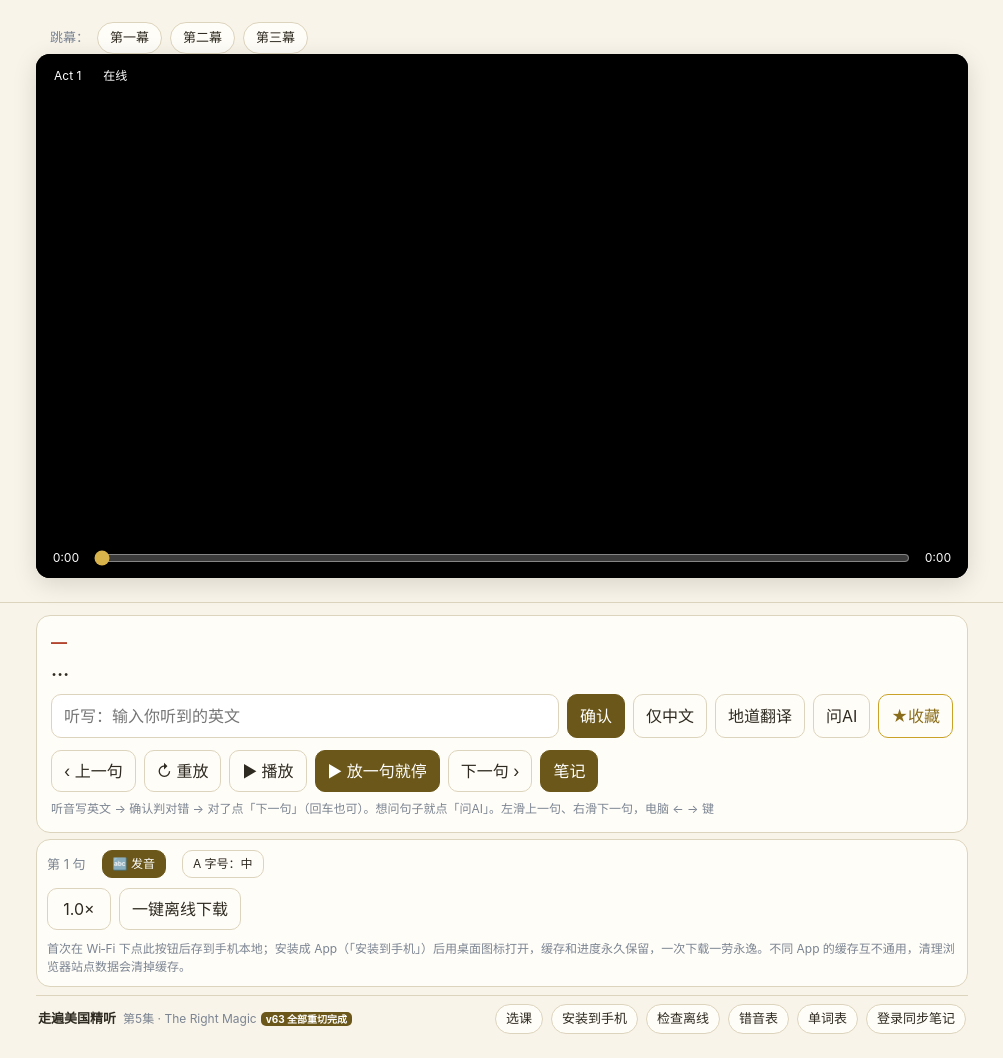
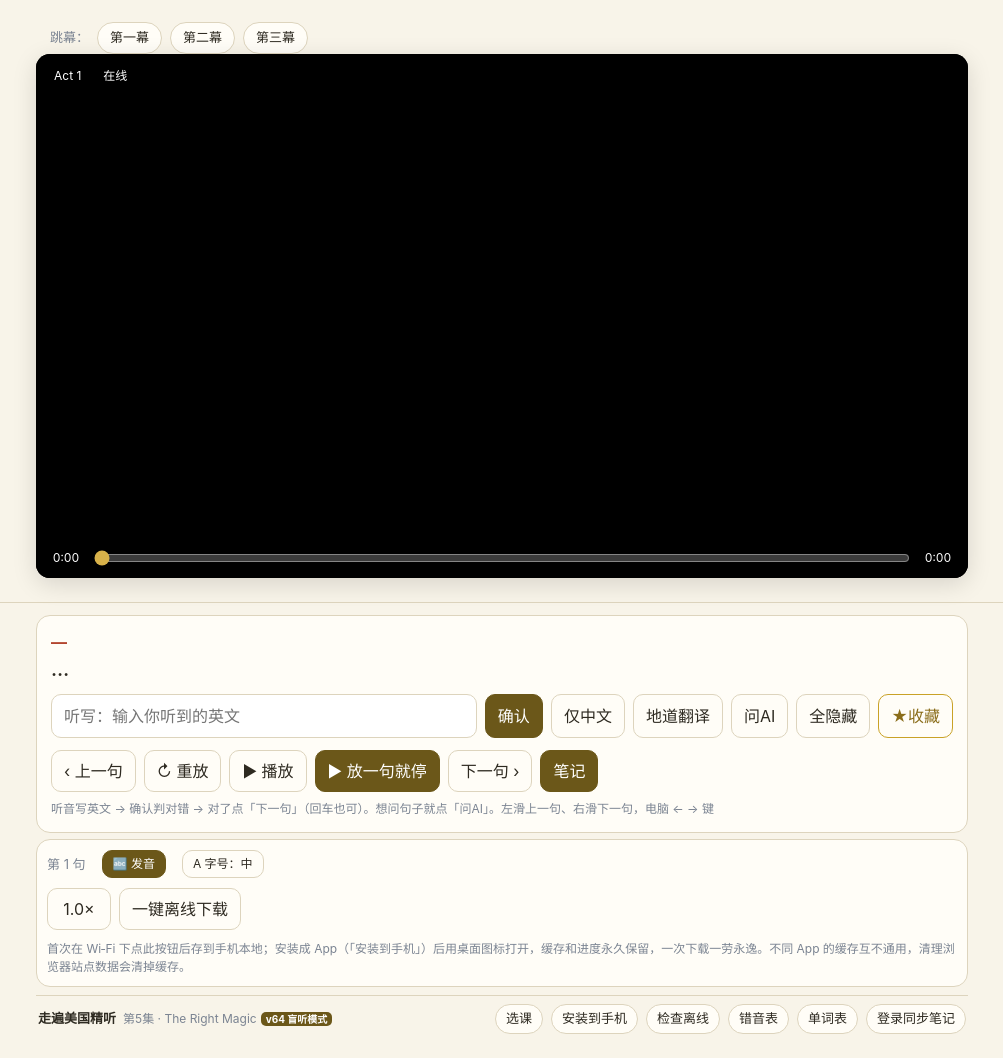
Before and after one commit to a462316565/fam-sharp-site, a plain HTML site: page index.html in a window 1280 px wide. Shown: the whole page, without its empty margins (138-1141 px from the left). Drawn offline with Linux system fonts and the light colour scheme; no server answers; a script that the page names is missing.

Commit message:
v64 盲听全隐藏按钮

```diff
--- a/index.html
+++ b/index.html
@@ -14,7 +14,7 @@
 <link rel="apple-touch-icon" sizes="180x180" href="icons/apple-touch-icon.png">
 <link rel="apple-touch-icon" sizes="120x120" href="icons/apple-touch-icon-iphone.png">
 <link rel="manifest" href="manifest.webmanifest">
-<link rel="stylesheet" href="styles.css?v=63">
+<link rel="stylesheet" href="styles.css?v=64">
 </head>
 <body>
 <main class="wrap">
@@ -55,6 +55,7 @@
         <button id="answerModeBtn" class="ctrl" title="点击切换：仅中文 / 带英文">仅中文</button>
         <button id="nativeBtn" class="ctrl" title="点击切换：地道翻译 / 直译">地道翻译</button>
         <button id="aiBtn" class="ctrl">问AI</button>
+        <button id="blindBtn" class="ctrl" title="盲听：中英文台词全隐藏，只留音标">全隐藏</button>
         <button id="favBtn" class="ctrl fav" title="收藏本句与错误原因到笔记">★收藏</button>
       </div>
       <div id="dictFb" class="dict-fb"></div>
@@ -85,7 +86,7 @@
     </section>
 
     <div class="foot">
-      <span class="foot-brand">走遍美国精听 <span id="epLabel" class="ep">第5集 · The Right Magic</span><span class="ver">v63 全部重切完成</span></span>
+      <span class="foot-brand">走遍美国精听 <span id="epLabel" class="ep">第5集 · The Right Magic</span><span class="ver">v64 盲听模式</span></span>
       <span id="dlPanel" class="dl-panel hidden"></span>
       <button id="epBtn" class="pill">选课</button>
       <button id="installBtn" class="pill hidden">安装到手机</button>
```
